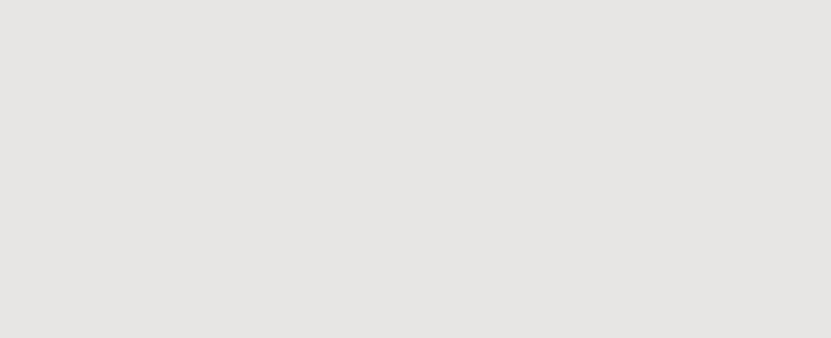
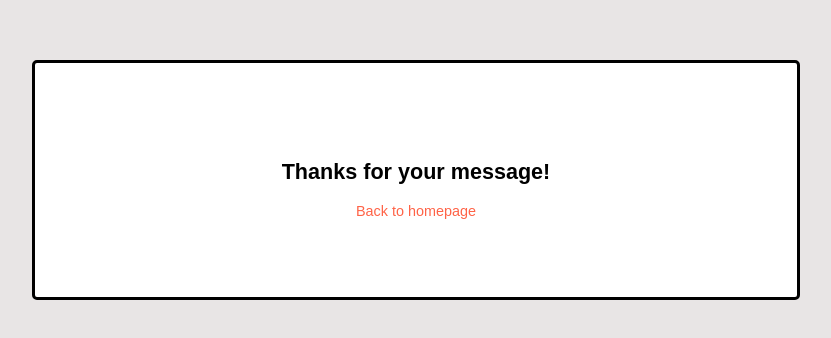
Before and after one commit to nmoskaleva/portfolio, a React (Create React App) app: page /thank-you in a window 1280 px wide. Shown: the part 132-470 px from the top of the page, without its empty margins (224-1055 px from the left). Built offline with nearby package versions, Linux system fonts and the light colour scheme; a web font is replaced by a local one.

Commit message:
add thank you page

```diff
--- a/src/components/App.js
+++ b/src/components/App.js
@@ -1,13 +1,19 @@
 import React from 'react';
 import { BrowserRouter as Router, Switch, Route } from 'react-router-dom';
 import { TransitionGroup, CSSTransition } from 'react-transition-group';
-import { HomeLayout, PatternedLayout, PlainLayout } from './Layouts';
+import GlobalStyles from './styled/GlobalStyle';
+import {
+  HomeLayout,
+  PatternedLayout,
+  PlainLayout,
+  ThankYouLayout
+} from './Layouts';
 import Home from './Home';
 import About from './About';
-import Contact from './Contact';
 import Projects from './Projects';
 import Skills from './Skills';
-import GlobalStyles from './styled/GlobalStyle';
+import Contact from './Contact';
+import ThankYou from './ThankYou';
 
 function App() {
   function RouteWrapper({ component: Component, layout: Layout, ...rest }) {
@@ -39,24 +45,28 @@ function App() {
                 />
                 <RouteWrapper
                   exact
+                  path='/projects'
+                  component={Projects}
+                  layout={PlainLayout}
+                />
+                <RouteWrapper
+                  exact
+                  path='/skills'
+                  component={Skills}
+                  layout={PatternedLayout}
+                />
+                <RouteWrapper
+                  exact
                   path='/contact'
                   component={Contact}
                   layout={PatternedLayout}
                 />
                 <RouteWrapper
                   exact
-                  path='/projects'
-                  component={Projects}
-                  layout={PlainLayout}
+                  path='/thank-you'
+                  component={ThankYou}
+                  layout={ThankYouLayout}
                 />
-
-                <RouteWrapper
-                  exact
-                  path='/skills'
-                  component={Skills}
-                  layout={PatternedLayout}
-                />
-
                 <RouteWrapper
                   exact
                   path='/'
--- a/src/components/Contact.js
+++ b/src/components/Contact.js
@@ -1,21 +1,13 @@
-import React, { useState, useEffect } from 'react';
+import React from 'react';
 import { StyledForm, FormFields, FormButton } from './styled/Contact';
 
 const Contact = () => {
-  const [success, setSuccess] = useState(false);
-  useEffect(() => {
-    if (window.location.search.includes('success=true')) {
-      setSuccess(true);
-    }
-  }, []);
-
   return (
     <section>
-      {success && <p style={{ color: 'green' }}>Thanks for your message! </p>}
       <StyledForm
         name='contact'
         method='POST'
-        action='/contact/?success=true'
+        action='/thank-you'
         data-netlify='true'
       >
         <input type='hidden' name='form-name' value='contact' />
--- a/src/components/Layouts.js
+++ b/src/components/Layouts.js
@@ -1,5 +1,5 @@
 import React from 'react';
-import { MainWrapper } from './styled/MainWrapper';
+import { MainWrapper, FormSuccessWrapper } from './styled/LayoutWrappers';
 import { Page } from './styled/Page';
 import Navbar from './Nav/Navbar';
 
@@ -33,4 +33,12 @@ const HomeLayout = ({ children }) => {
   );
 };
 
-export { HomeLayout, PatternedLayout, PlainLayout };
+const ThankYouLayout = ({ children }) => {
+  return (
+    <Page>
+      <FormSuccessWrapper>{children}</FormSuccessWrapper>
+    </Page>
+  );
+};
+
+export { HomeLayout, PatternedLayout, PlainLayout, ThankYouLayout };
--- /dev/null
+++ b/src/components/ThankYou.js
@@ -0,0 +1,14 @@
+import React from 'react';
+import { Link } from 'react-router-dom';
+import { ThankYouSection } from './styled/ThankYou';
+
+const ContactSuccess = () => {
+  return (
+    <ThankYouSection>
+      <h1>Thanks for your message!</h1>
+      <Link to='/'>Back to homepage</Link>
+    </ThankYouSection>
+  );
+};
+
+export default ContactSuccess;
--- a/src/components/styled/MainWrapper.js
+++ b/src/components/styled/LayoutWrappers.js
@@ -52,3 +52,21 @@ export const MainWrapper = styled.div`
     grid-row: 2/-1;
   }
 `;
+
+export const FormSuccessWrapper = styled.div`
+  display: flex;
+  justify-content: center;
+  align-content: center;
+  align-items: center;
+  background-color: white;
+  border: 3px solid rgb(0, 0, 0);
+  border-radius: 5px;
+  max-width: 60%;
+  height: 30vh;
+  margin: 0 auto;
+  margin-top: 15%;
+  a:hover {
+    font-weight: bold;
+    transition: ease 0.4s;
+  }
+`;
--- /dev/null
+++ b/src/components/styled/ThankYou.js
@@ -0,0 +1,9 @@
+import styled from 'styled-components';
+
+export const ThankYouSection = styled.section`
+  display: flex;
+  flex-direction: column;
+  align-items: center;
+  font-size: 0.9rem;
+  padding: 10px;
+`;
```
